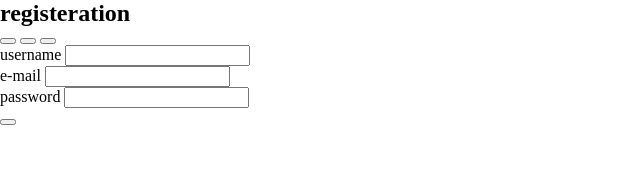
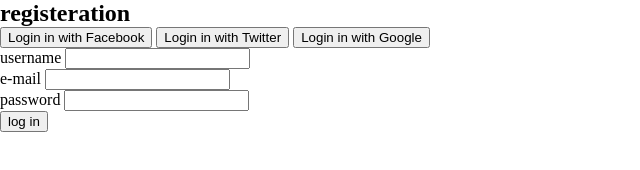
Before and after one commit to pyeonm30/pymViewWorkspace, a plain HTML site: page Ex05_로그인화면/index.html in a window 1280 px wide. Shown: the whole page, without its empty margins (0-640 px from the left). Drawn offline with Linux system fonts and the light colour scheme.

Commit message:
Update index.html

```diff
--- a/Ex05_로그인화면/index.html
+++ b/Ex05_로그인화면/index.html
@@ -13,9 +13,9 @@
     <div class="login-form">
       <h2>registeration</h2>
       <div class="sns-login">
-        <button class="btn"></button>
-        <button class="btn"></button>
-        <button class="btn"></button>
+        <button class="btn">Login in with Facebook</button>
+        <button class="btn">Login in with Twitter</button>
+        <button class="btn">Login in with Google</button>
       </div>
       <div class="field">
         <label>username</label>
@@ -29,7 +29,7 @@
         <label>password</label>
         <input type="password">
       </div>
-      <button class="btn-login"></button>
+      <button class="btn-login">log in</button>
     </div>
 
   </main>
```
